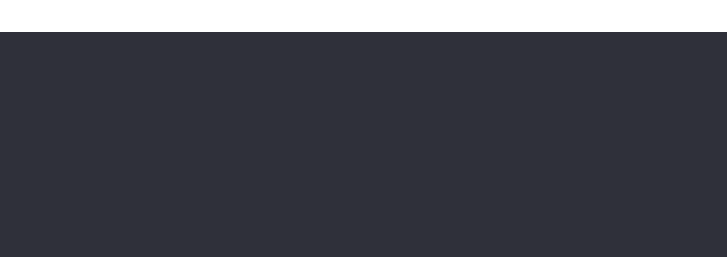
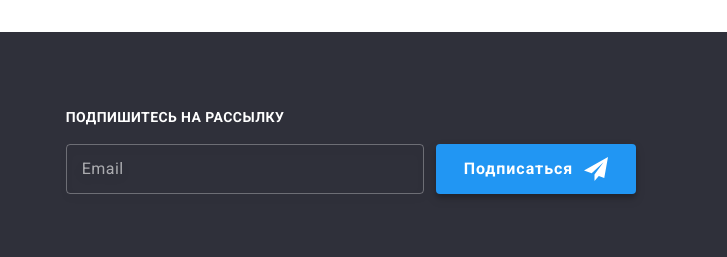
Before and after one commit to PNataliya/goit-markup-hw-06, a plain HTML site: page index.html in a window 1280 px wide. Shown: the part 2673-2930 px from the top of the page, 553-1280 px from the left. Drawn offline with nearby package versions, Linux system fonts and the light colour scheme.

Commit message:
добавляет форму подписки в футере

```diff
--- a/css/styles.css
+++ b/css/styles.css
@@ -469,7 +469,6 @@ transition: transform 250ms cubic-bezier(0.4, 0, 0.2, 1);
 
 
 /* ФОРМА с данными - start */
-
 .form-data {
   width: 100%;
   height: 100%;
@@ -522,7 +521,7 @@ transition: transform 250ms cubic-bezier(0.4, 0, 0.2, 1);
   line-height: 1.16;
   letter-spacing: 0.01em;
   color: rgba(117, 117, 117, 0.5); */
-  /* width: 448px;
+/* width: 448px;
   height: 120px;
   padding: 12px 16px;
   border: 1px solid rgba(33, 33, 33, 0.2);
@@ -536,10 +535,10 @@ textarea {
   width: 448px;
   height: 120px;
   padding: 12px 16px;
-font-size: 12px;
-line-height: 1.16;
-letter-spacing: 0.01em;
-color: rgba(117, 117, 117, 0.5);
+  font-size: 12px;
+  line-height: 1.16;
+  letter-spacing: 0.01em;
+  color: rgba(117, 117, 117, 0.5);
 
   border: 1px solid rgba(33, 33, 33, 0.2);
   border-radius: 4px;
@@ -556,8 +555,8 @@ textarea:focus {
   border: 1px solid var(--accent-color);
 }
 
-.form-input:hover + .form-icon,
-.form-input:focus + .form-icon {
+.form-input:hover+.form-icon,
+.form-input:focus+.form-icon {
   fill: var(--accent-color);
 }
 
@@ -613,7 +612,6 @@ textarea:focus {
   background-color: #188CE8;
   box-shadow: 0px 4px 4px rgba(0, 0, 0, 0.15);
 }
-
 
 
 /* ФОРМА с данными - END */
@@ -1004,6 +1002,85 @@ margin-right: 70px;
 Присоединяйтесь, ссылки на соц сети - end
 ========================================= */
 
+/* ===============================
+ФОРМА ФУТЕР подпишитесь на рассылку - start
+=============================== */
+
+.form-footer {
+  position: relative;
+  display: flex;
+  align-items: center;
+  justify-content: space-between;
+  width: 570px;
+
+  margin-bottom: 20px;
+  padding: 0;
+  background-color: transparent;
+
+box-sizing: border-box;
+filter: drop-shadow(0px 4px 4px rgba(0, 0, 0, 0.15));
+border-radius: 4px;
+}
+
+
+.footer-label {
+  position: absolute;
+  top: 15px;
+  left: 16px;
+  margin-bottom: 4px;
+  font-size: 16px;
+  line-height: 1.25;
+
+  display: flex;
+  align-items: center;
+  letter-spacing: 0.03em;
+
+  color: rgba(255, 255, 255, 0.6);
+}
+
+.footer-input {
+  font-family: inherit;
+  width: 358px;
+  height: 50px;
+  margin-right: 12px;
+  padding-left: 16px;
+  border: 1px solid rgba(255, 255, 255, 0.3);
+  background-color: transparent;
+  filter: drop-shadow(0px 4px 4px rgba(0, 0, 0, 0.15));
+  border-radius: 4px;
+}
+
+.footer-send {
+  position: absolute;
+  right: 28px;
+  top: 13px;
+  fill: var(--wight-color);
+
+}
+
+
+.footer-submit {
+  font-family: inherit;
+  width: 200px;
+  margin: 0;
+  padding: 10px 28px;
+  font-weight: 700;
+  font-size: 16px;
+  line-height: 1.87;
+  letter-spacing: 0.06em;
+  text-align: center;
+  color: var(--wight-color);
+  background-color: var(--accent-color);
+  box-shadow: 0px 4px 4px rgba(0, 0, 0, 0.15);
+  border-radius: 4px;
+
+}
+
+/* ===============================
+ФОРМА ФУТЕР подпишитесь на рассылку - END
+=============================== */
+
+
 /* ==============
      ФУТЕР - end
 =============== */
--- a/index.html
+++ b/index.html
@@ -478,6 +478,23 @@
                         </li>
                     </ul>
                 </li>
+                <li>
+                    <!-- Форма футер подпишитесь на рассылку - start -->
+
+                    <p class="footer-title">Подпишитесь на рассылку</p>
+                    <form class="form-footer">
+
+                            <label for="name" class="footer-label">Email</label>
+                            <input class="footer-input" type="text" name="name" id="name" />
+
+                            <button class="btn footer-submit" type="submit">Подписаться
+                            <svg class="footer-send" width="24" height="24">
+                                <use href="./images/icons.svg#icon-send"></use>
+                            </svg>
+                            </button>
+                    </form>
+                    <!-- Форма футер подпишитесь на рассылку - END -->
+                </li>
             </ul>
         </div>
     </footer>
```
Also changed, not shown: portfolio.html (+16 -0 lines).
